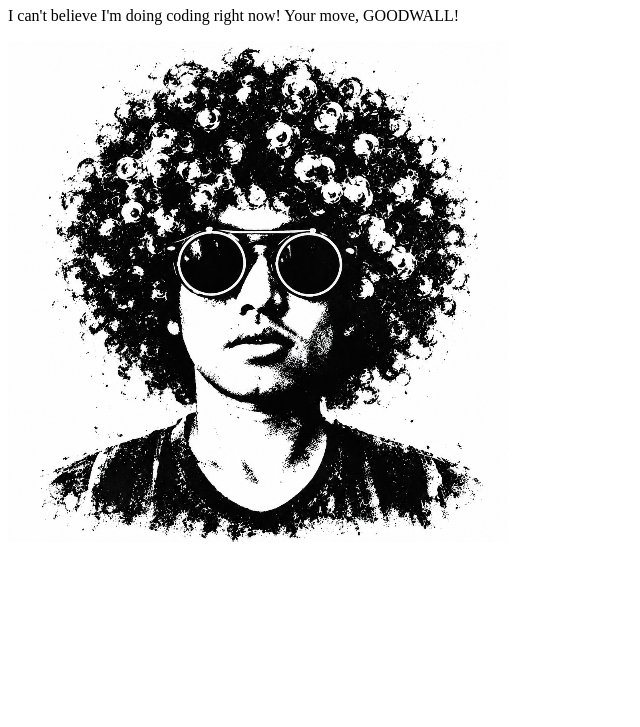
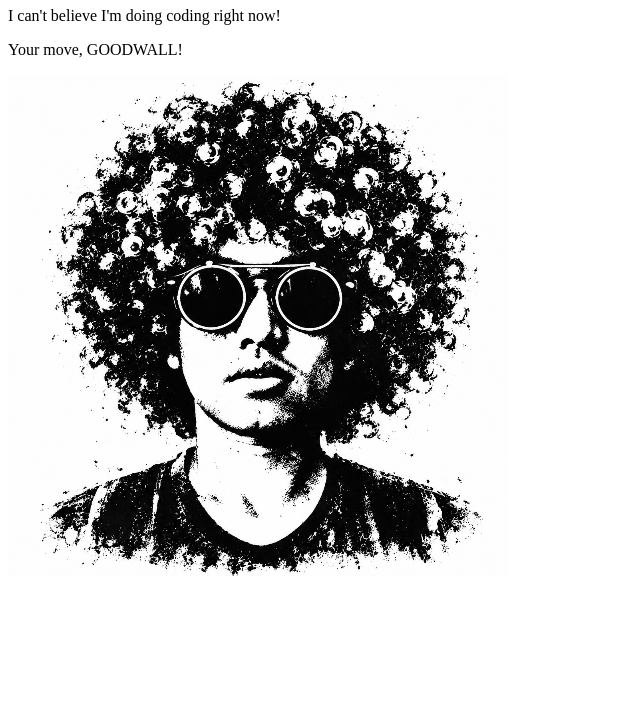
Before and after one commit to siEpan/Hello-to-the-world-, a plain HTML site: page index.html in a window 1280 px wide. Shown: the part 73-800 px from the top of the page, without its empty margins (0-640 px from the left). Drawn offline with Linux system fonts and the light colour scheme.

Commit message:
Refactor paragraph structure in index.html for improved readability

```diff
--- a/index.html
+++ b/index.html
@@ -7,9 +7,8 @@
 </head>
 <body>
   <h1>Hello to the world!</h1>
-  <p>I can't believe I'm doing coding right now!
-    Your move, GOODWALL!
-  </p>
+  <p>I can't believe I'm doing coding right now!</p>
+  <p>Your move, GOODWALL!</p>
 
   <img src="image/file_small.png" alt="Project image">
 </body>
```
